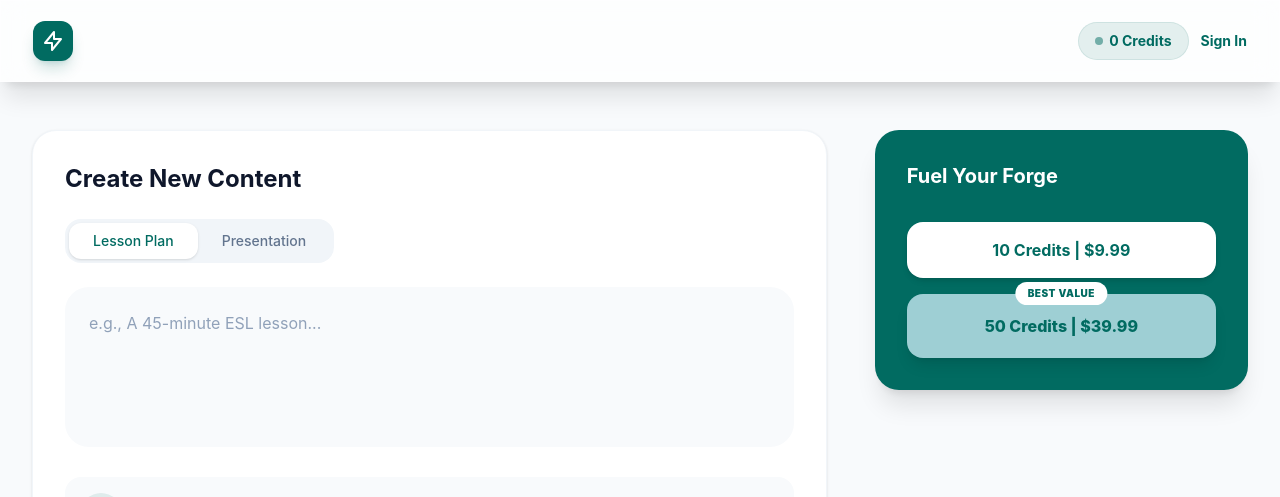
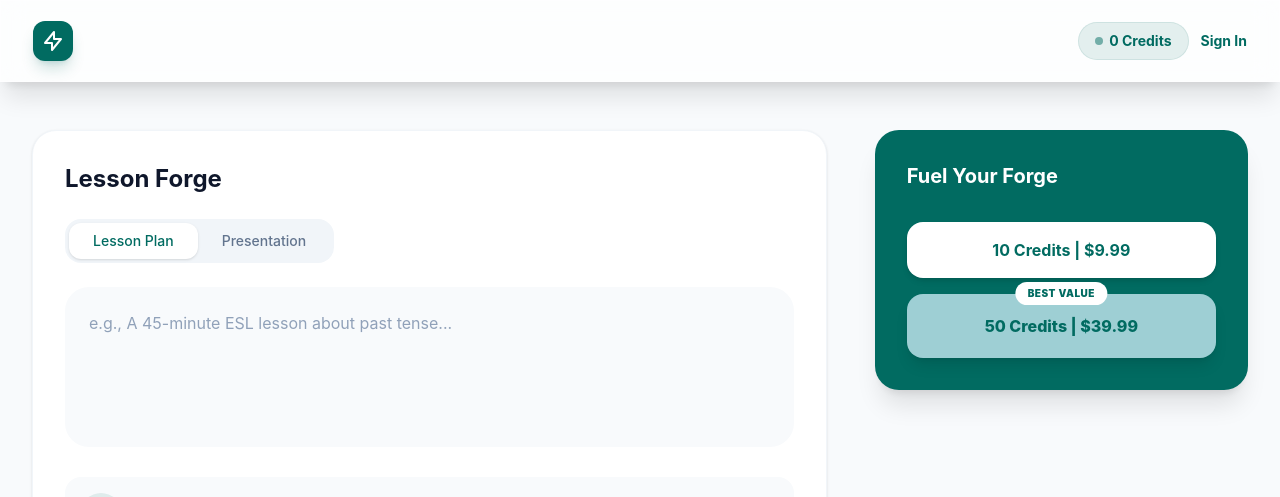
Before and after one commit to ElvanForge/lesson-forge, a SvelteKit app in the folder frontend/: page / in a window 1280 px wide. Shown: the top 497 px of the page. Built offline with nearby package versions, Linux system fonts and the light colour scheme; no server answers.

Commit message:
update page.svelte and main

```diff
--- a/frontend/src/routes/+page.svelte
+++ b/frontend/src/routes/+page.svelte
@@ -43,6 +43,7 @@
             credits = 0;
             history = [];
             downloadUrl = "";
+            prompt = "";
         }
     }
 
@@ -107,7 +108,7 @@
         <div class="grid grid-cols-1 lg:grid-cols-12 gap-12">
             <div class="lg:col-span-8 space-y-8">
                 <div class="bg-white rounded-3xl p-8 shadow-sm border border-slate-100">
-                    <h2 class="text-2xl font-bold text-slate-900 mb-6">Create New Content</h2>
+                    <h2 class="text-2xl font-bold text-slate-900 mb-6">Lesson Forge</h2>
 
                     <div class="space-y-6">
                         <div class="flex p-1 bg-slate-100 rounded-2xl w-fit">
@@ -126,7 +127,7 @@
                         <div class="relative">
                             <textarea
                                 bind:value={prompt}
-                                placeholder={genMode === 'lesson' ? "e.g., A 45-minute ESL lesson..." : "e.g., 5 slides about..."}
+                                placeholder={genMode === 'lesson' ? "e.g., A 45-minute ESL lesson about past tense..." : "e.g., 5 slides about sustainable energy..."}
                                 class="w-full h-40 p-6 bg-slate-50 border-none rounded-3xl focus:ring-2 focus:ring-primary/20 transition-all resize-none text-slate-700 placeholder:text-slate-400"
                             ></textarea>
                         </div>
@@ -146,7 +147,7 @@
 
                             <Button
                                 onclick={handleGenerate}
-                                disabled={isGenerating || !prompt || credits < creditCost}
+                                disabled={isGenerating || !prompt || (isLoggedIn && credits < creditCost)}
                                 variant="primary">
                                 {isGenerating ? "Forging..." : "Forge Content"}
                             </Button>
@@ -170,7 +171,7 @@
                         {#each history as item}
                             <div class="bg-white p-6 rounded-3xl border border-slate-100 flex items-center justify-between hover:shadow-md transition-all group">
                                 <div class="flex items-center gap-4">
-                                    <div class="w-12 h-12 rounded-2xl bg-slate-50 flex items-center justify-center text-slate-400 group-hover:bg-primary/5 group-hover:text-primary transition-colors">
+                                    <div class="w-12 h-12 rounded-2xl bg-slate-50 flex items-center justify-center text-slate-400">
                                         <svg xmlns="http://www.w3.org/2000/svg" class="h-6 w-6" fill="none" viewBox="0 0 24 24" stroke="currentColor">
                                             <path stroke-linecap="round" stroke-linejoin="round" stroke-width="2" d="M9 12h6m-6 4h6m2 5H7a2 2 0 01-2-2V5a2 2 0 012-2h5.586a1 1 0 01.707.293l5.414 5.414a1 1 0 01.293.707V19a2 2 0 01-2 2z" />
                                         </svg>
```
Also changed, not shown: 1 other file (tests, documents, lock files or other folders).
